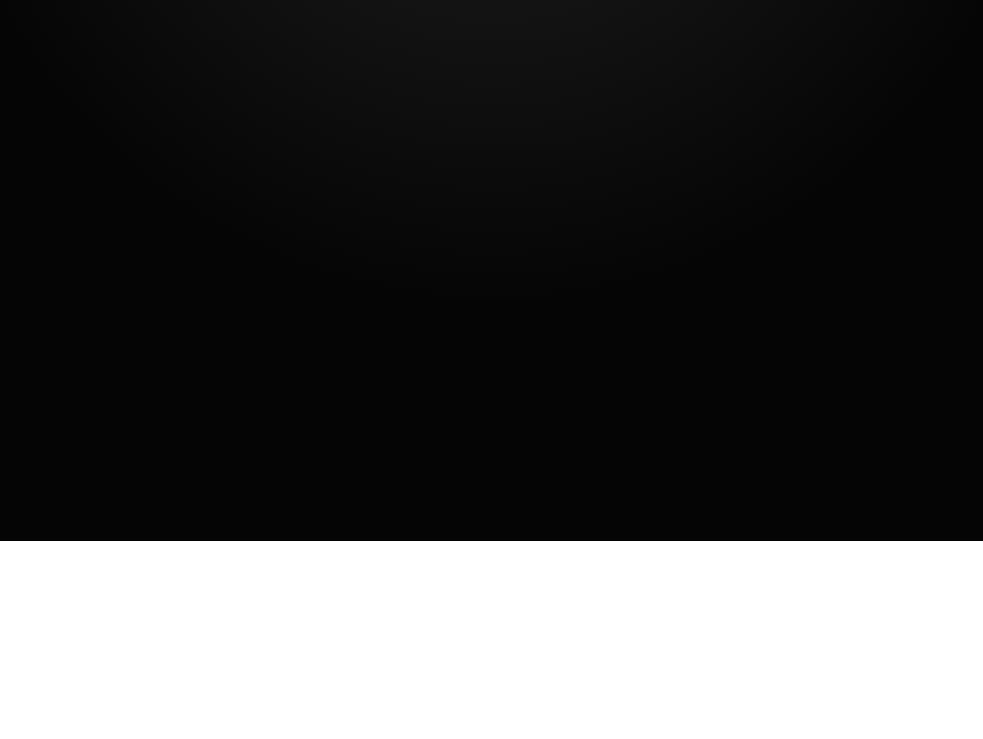
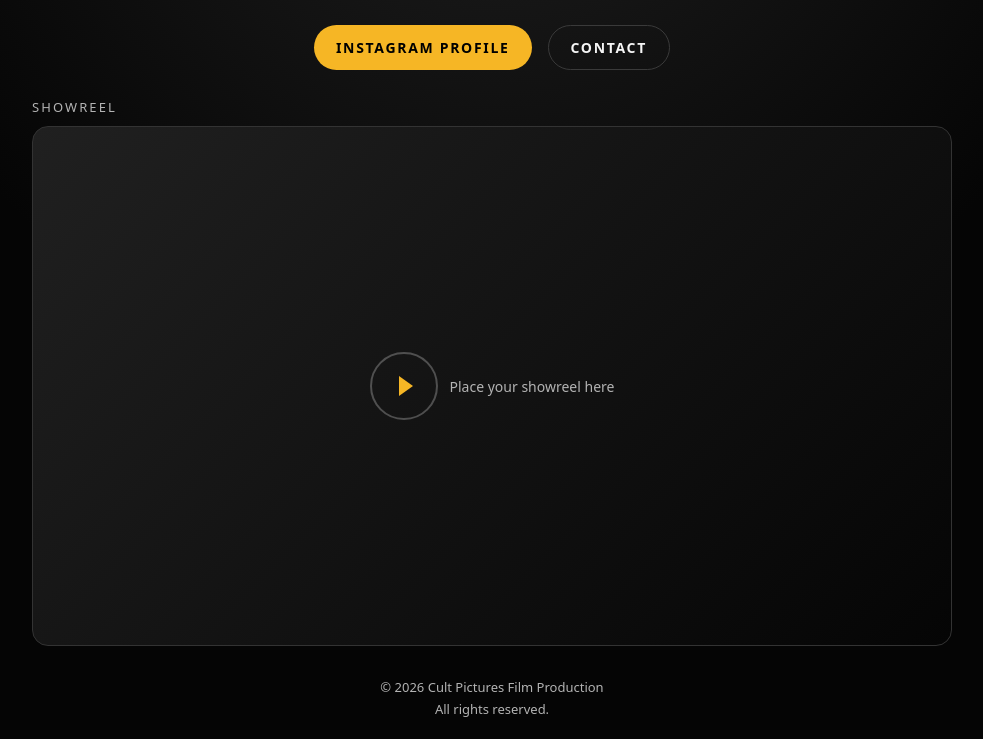
Before and after one commit to Phapho21/Cult-Pictures, a plain HTML site: page index.html in a window 1280 px wide. Shown: the part 259-998 px from the top of the page, without its empty margins (148-1131 px from the left). Before the commit the page ends 800 px from the top, so only its background shows below. Drawn offline with Linux system fonts and the light colour scheme.

Commit message:
new update short version

```diff
--- a/index.html
+++ b/index.html
@@ -10,7 +10,6 @@
       --text-main: #f5f5f5;
       --text-muted: #b3b3b3;
       --accent: #f6b625;
-      --card-bg: #111111;
     }
 
     * {
@@ -35,7 +34,7 @@
 
     header {
       text-align: center;
-      margin-bottom: 32px;
+      margin-bottom: 28px;
     }
 
     .logo-image {
@@ -69,20 +68,13 @@
       line-height: 1.6;
     }
 
-    .section {
-      margin-top: 24px;
-      padding: 18px 18px;
-      background: var(--card-bg);
-      border-radius: 18px;
-      border: 1px solid #242424;
-    }
-
-    .section-title {
-      font-size: 13px;
-      text-transform: uppercase;
-      letter-spacing: 0.16em;
-      color: var(--text-muted);
-      margin-bottom: 10px;
+    /* Only buttons, stacked on mobile, side‑by‑side on desktop */
+    .cta-group {
+      margin-top: 28px;
+      display: flex;
+      flex-direction: column;
+      gap: 12px;
+      align-items: stretch;
     }
 
     .btn {
@@ -113,6 +105,18 @@
       border: 1px solid #3a3a3a;
     }
 
+    .video-block {
+      margin-top: 28px;
+    }
+
+    .video-title {
+      font-size: 13px;
+      text-transform: uppercase;
+      letter-spacing: 0.16em;
+      color: var(--text-muted);
+      margin-bottom: 10px;
+    }
+
     .video-placeholder {
       position: relative;
       width: 100%;
@@ -121,7 +125,105 @@
       overflow: hidden;
       background: linear-gradient(135deg, #202020, #050505);
       border: 1px solid #333333;
-      margin-top: 12px;
     }
 
-    .video-inn
+    .video-inner {
+      position: absolute;
+      inset: 0;
+      display: flex;
+      align-items: center;
+      justify-content: center;
+      color: var(--text-muted);
+      font-size: 14px;
+    }
+
+    .video-play {
+      width: 68px;
+      height: 68px;
+      border-radius: 50%;
+      border: 2px solid rgba(255, 255, 255, 0.25);
+      display: flex;
+      align-items: center;
+      justify-content: center;
+      margin-right: 12px;
+    }
+
+    .video-play::before {
+      content: "";
+      display: block;
+      width: 0;
+      height: 0;
+      border-left: 14px solid var(--accent);
+      border-top: 10px solid transparent;
+      border-bottom: 10px solid transparent;
+      margin-left: 4px;
+    }
+
+    footer {
+      margin-top: 32px;
+      text-align: center;
+      color: var(--text-muted);
+      font-size: 13px;
+    }
+
+    footer p + p {
+      margin-top: 4px;
+    }
+
+    @media (min-width: 720px) {
+      .cta-group {
+        flex-direction: row;
+        justify-content: center;
+        gap: 16px;
+      }
+
+      .btn {
+        width: auto;
+        padding-inline: 22px;
+      }
+    }
+  </style>
+</head>
+<body>
+  <div class="page">
+    <header>
+      <div class="logo-image">
+        <img src="logoCP.jpg" alt="Cult Pictures logo" />
+      </div>
+
+      <h1>
+        Film production for<br />
+        <span class="accent">bold, honest stories</span>
+      </h1>
+
+      <p class="intro">
+        Cult Pictures is a film production company focused on documentaries,
+        short films and cinematic pieces for brands and institutions.
+      </p>
+    </header>
+
+    <main>
+      <!-- Only two CTAs -->
+      <div class="cta-group">
+        <a href="#" class="btn">Instagram profile</a>
+        <a href="#" class="btn btn-secondary">Contact</a>
+      </div>
+
+      <div class="video-block">
+        <div class="video-title">Showreel</div>
+        <div class="video-placeholder">
+          <div class="video-inner">
+            <div class="video-play"></div>
+            <span>Place your showreel here</span>
+          </div>
+        </div>
+      </div>
+    </main>
+
+    <footer>
+      <p>© 2026 Cult Pictures Film Production</p>
+      <p>All rights reserved.</p>
+    </footer>
+  </div>
+</body>
+</html>
```
